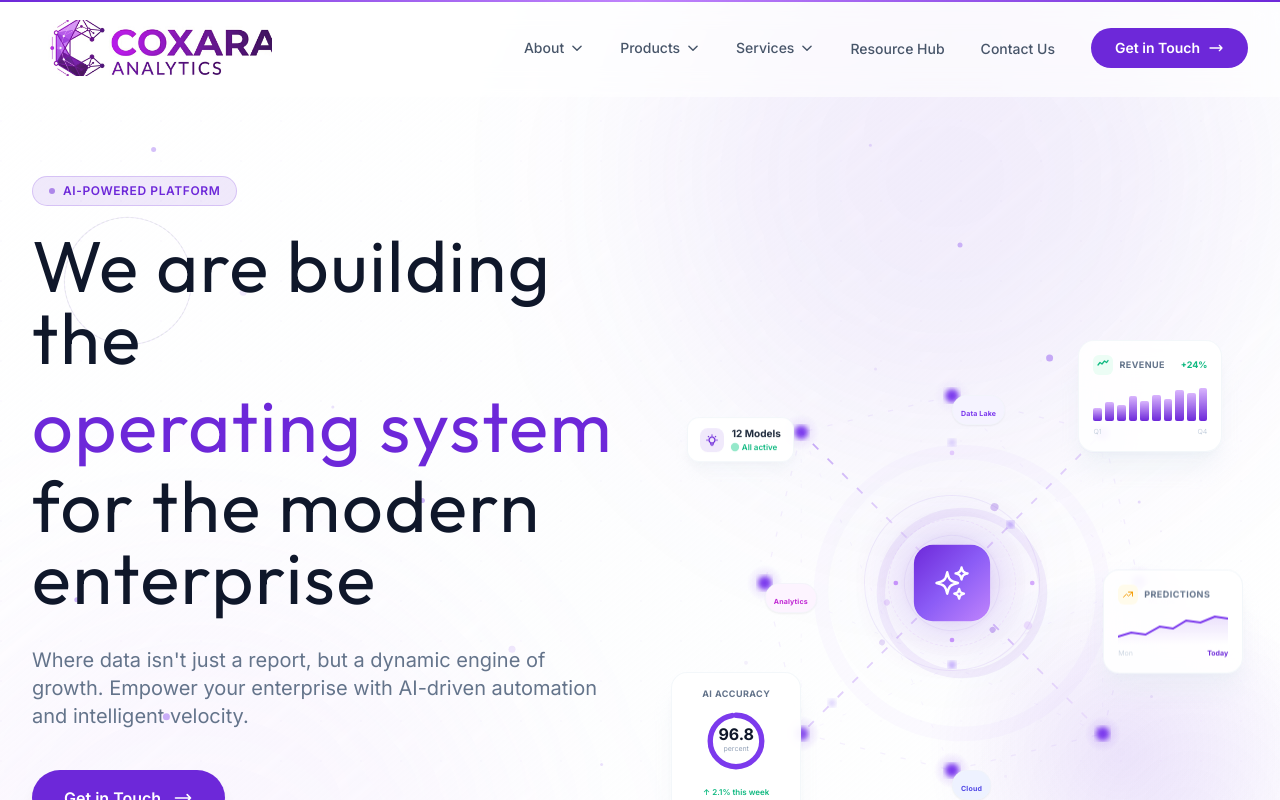
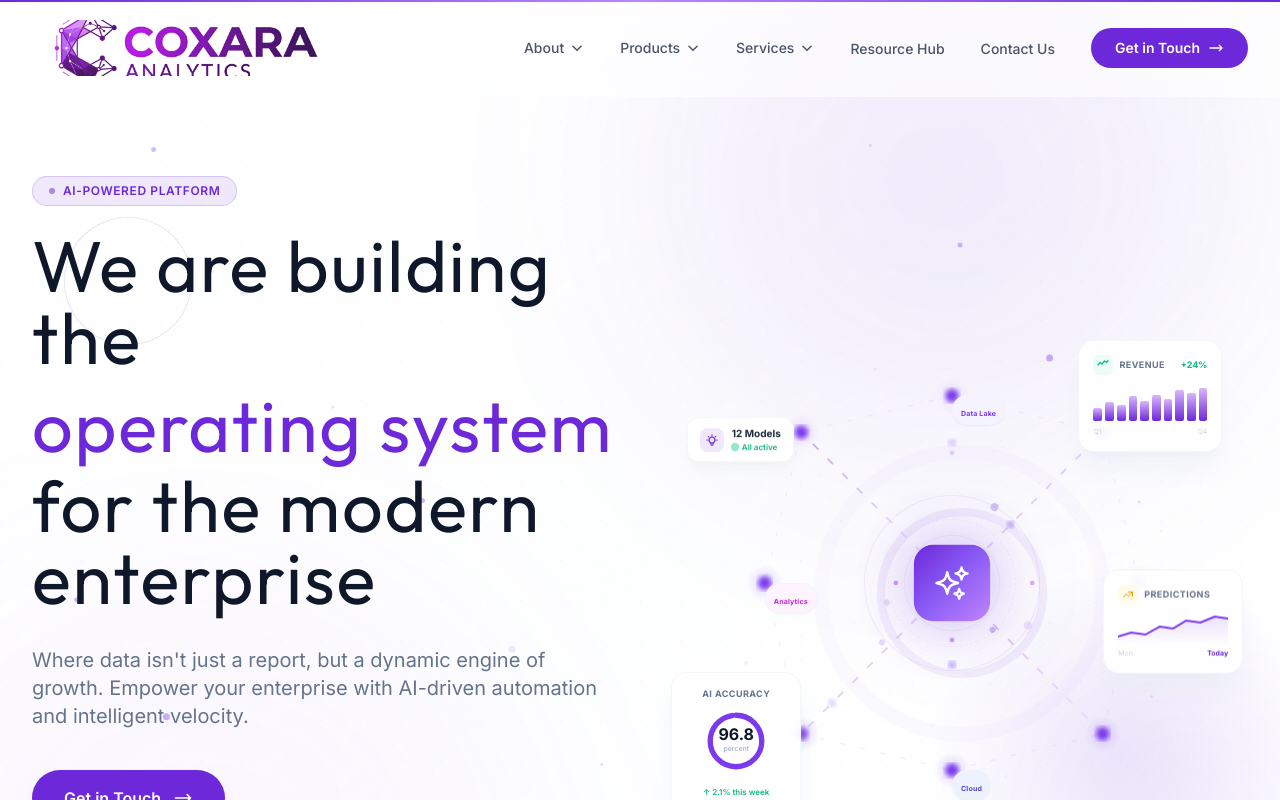
Before and after one commit to chandran65/coxara_analytics, a React (Vite) app in the folder client/: page / in a window 1280 px wide. Shown: the top 800 px of the page. Built offline with nearby package versions, Linux system fonts and the light colour scheme.

Commit message:
Final Wordmark Fix: Expanded logo containers to W-72/W-80 to ensure full visibility of 'COXARA' across all views

```diff
--- a/client/src/components/layout/Footer.jsx
+++ b/client/src/components/layout/Footer.jsx
@@ -139,11 +139,11 @@ const Footer = () => {
                 },
               }}
             >
-              <Link to="/" className="inline-block group mb-8 relative overflow-hidden rounded-md h-16 w-72">
+              <Link to="/" className="inline-block group mb-8 relative overflow-hidden rounded-md h-16 w-80">
                 <img
                   src="/geometric_c_nodes.png"
                   alt="COXARA Analytics"
-                  className="absolute left-[-2%] top-1/2 -translate-y-1/2 w-[115%] max-w-none h-auto mix-blend-multiply opacity-95 transition-transform duration-300 group-hover:scale-105 group-hover:opacity-100 origin-left"
+                  className="absolute left-[-1.5%] top-1/2 -translate-y-1/2 w-[110%] max-w-none h-auto mix-blend-multiply opacity-95 transition-transform duration-300 group-hover:scale-105 group-hover:opacity-100 origin-left"
                 />
               </Link>
               <p className="text-secondary-500 text-sm leading-relaxed mb-8 max-w-xs">
--- a/client/src/components/layout/Navbar.jsx
+++ b/client/src/components/layout/Navbar.jsx
@@ -272,7 +272,7 @@ const Navbar = () => {
           {/* Logo */}
           <Link
             to="/"
-            className={`flex-shrink-0 flex items-center group relative z-10 overflow-hidden rounded-md ${isScrolled ? "h-12 w-48" : "h-14 w-60"
+            className={`flex-shrink-0 flex items-center group relative z-10 overflow-hidden rounded-md ${isScrolled ? "h-12 w-56" : "h-14 w-72"
               }`}
             onClick={() => {
               setIsOpen(false);
@@ -282,7 +282,7 @@ const Navbar = () => {
             <motion.img
               src="/geometric_c_nodes.png"
               alt="COXARA Analytics Logo"
-              className="absolute left-[-2%] top-1/2 -translate-y-1/2 w-[115%] max-w-none h-auto mix-blend-multiply pointer-events-none"
+              className="absolute left-[-1.5%] top-1/2 -translate-y-1/2 w-[110%] max-w-none h-auto mix-blend-multiply pointer-events-none"
               whileHover={{ scale: 1.05 }}
               transition={{ duration: 0.25, ease: "easeOut" }}
             />
```
